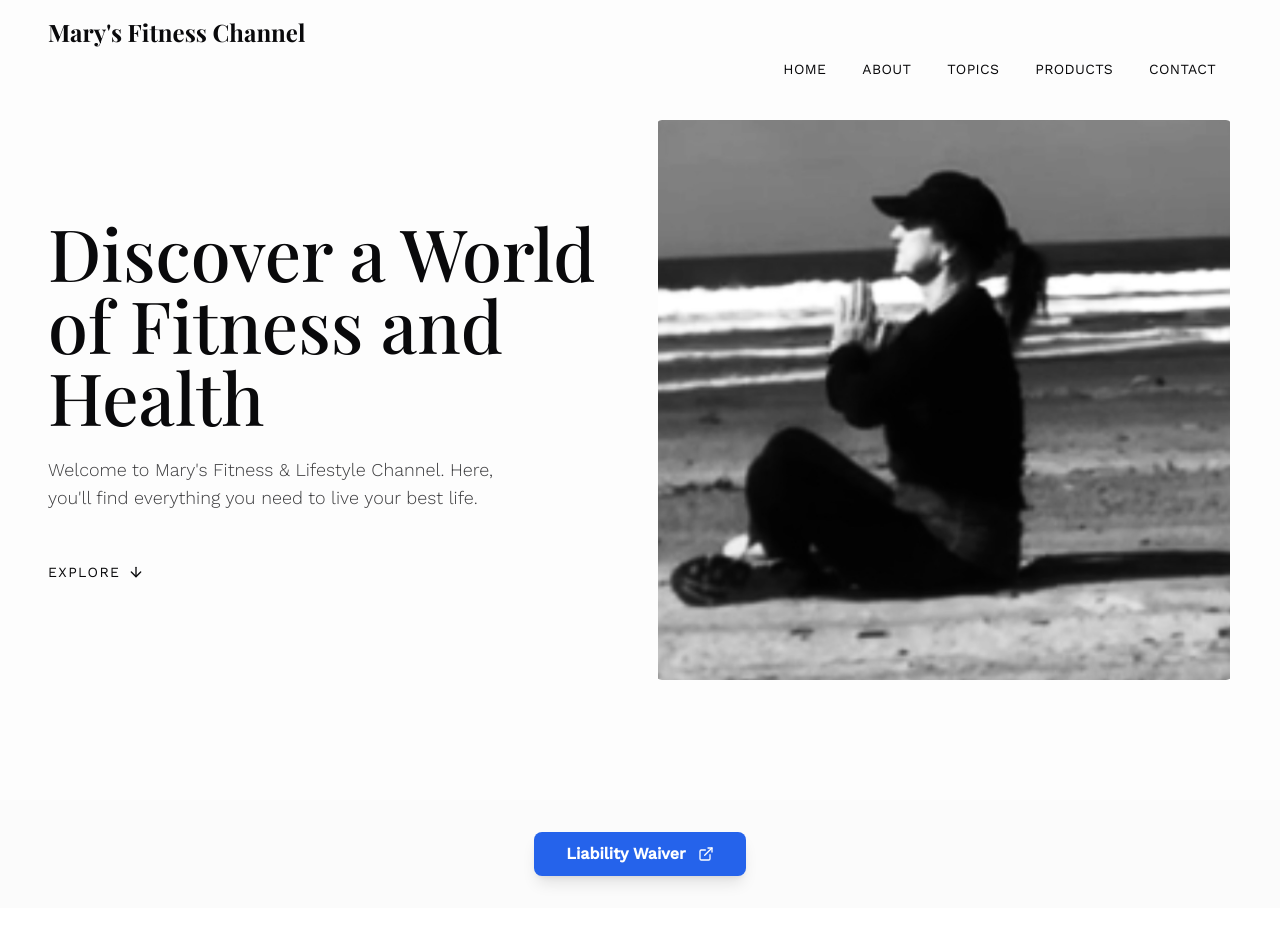
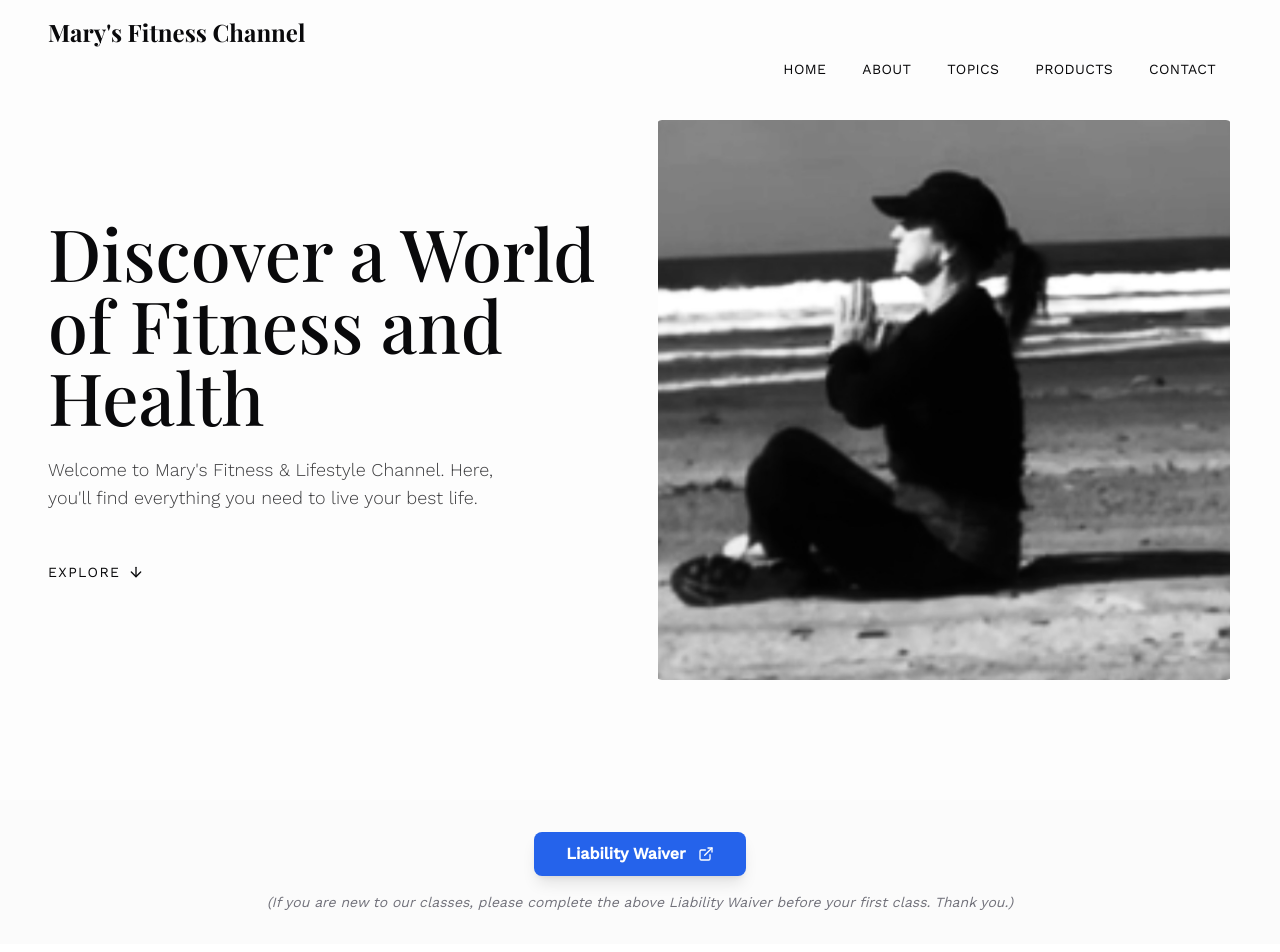
Before and after one commit to Davevw/maryvw, a React (Vite) app: page / in a window 1280 px wide. Shown: the top 952 px of the page. Built offline with nearby package versions, Linux system fonts and the light colour scheme.

Commit message:
Add liability waiver statement
Add a liability waiver statement to the home page.

```diff
--- a/src/components/LiabilityWaiverCTA.tsx
+++ b/src/components/LiabilityWaiverCTA.tsx
@@ -5,7 +5,7 @@ import { Button } from "@/components/ui/button";
 const jotformUrl = "https://form.jotform.com/243354759406160";
 
 const LiabilityWaiverCTA = () => (
-  <div className="w-full flex justify-center py-8 bg-secondary/40">
+  <div className="w-full flex flex-col items-center py-8 bg-secondary/40">
     <Button
       asChild
       size="lg"
@@ -16,6 +16,9 @@ const LiabilityWaiverCTA = () => (
         <ExternalLink size={18} className="ml-1" />
       </a>
     </Button>
+    <p className="mt-4 text-sm text-muted-foreground italic">
+      (If you are new to our classes, please complete the above Liability Waiver before your first class. Thank you.)
+    </p>
   </div>
 );
 
```
